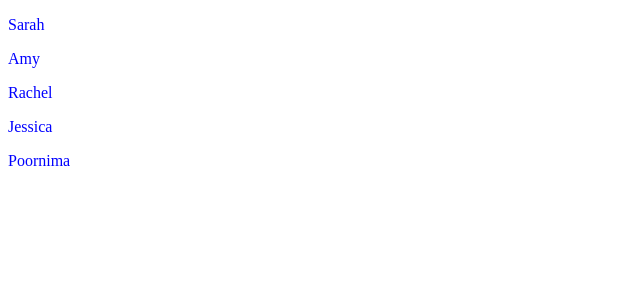
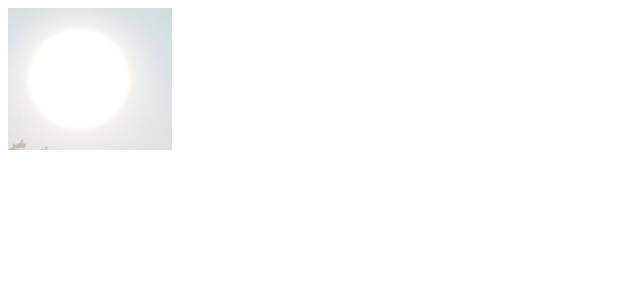
Before and after one commit to ushatechmanish/angular-18-tutorial, an Angular app: page / in a window 1280 px wide. Shown: the top 300 px of the page, without its empty margins (0-640 px from the left). Built offline with nearby package versions, Linux system fonts and the light colour scheme.

Commit message:
Property Binding in Angular for image . Added image in public folder . Relative paths are not allowed

```diff
--- a/src/app/app.component.ts
+++ b/src/app/app.component.ts
@@ -7,9 +7,8 @@ import { UserComponent } from './user/user.component';
   standalone: true,
   imports: [RouterOutlet, UserComponent],
   template: `
-    @for (user of users; track user.id) {
-      <p>{{user.name}}</p>
-    }
+   <img alt="image" [src]="imageURL" >
+
   `,
   styles:
     `
@@ -19,6 +18,5 @@ import { UserComponent } from './user/user.component';
   `
 })
 export class AppComponent {
-
-  users = [{id: 0, name: 'Sarah'}, {id: 1, name: 'Amy'}, {id: 2, name: 'Rachel'}, {id: 3, name: 'Jessica'}, {id: 4, name: 'Poornima'}];
+  imageURL = 'image.png';
 }
```
Also changed, not shown: public/image.png (added).
